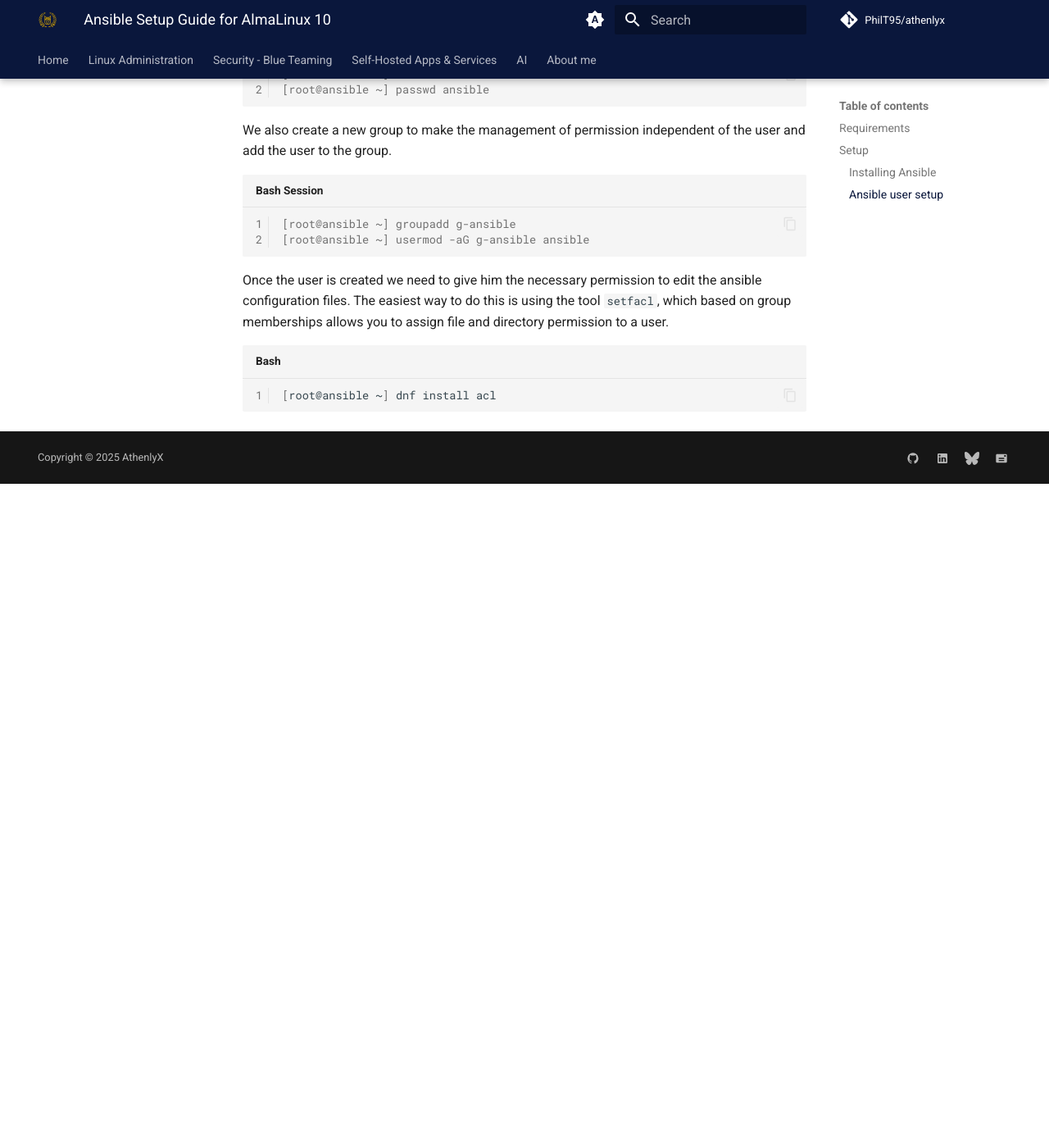
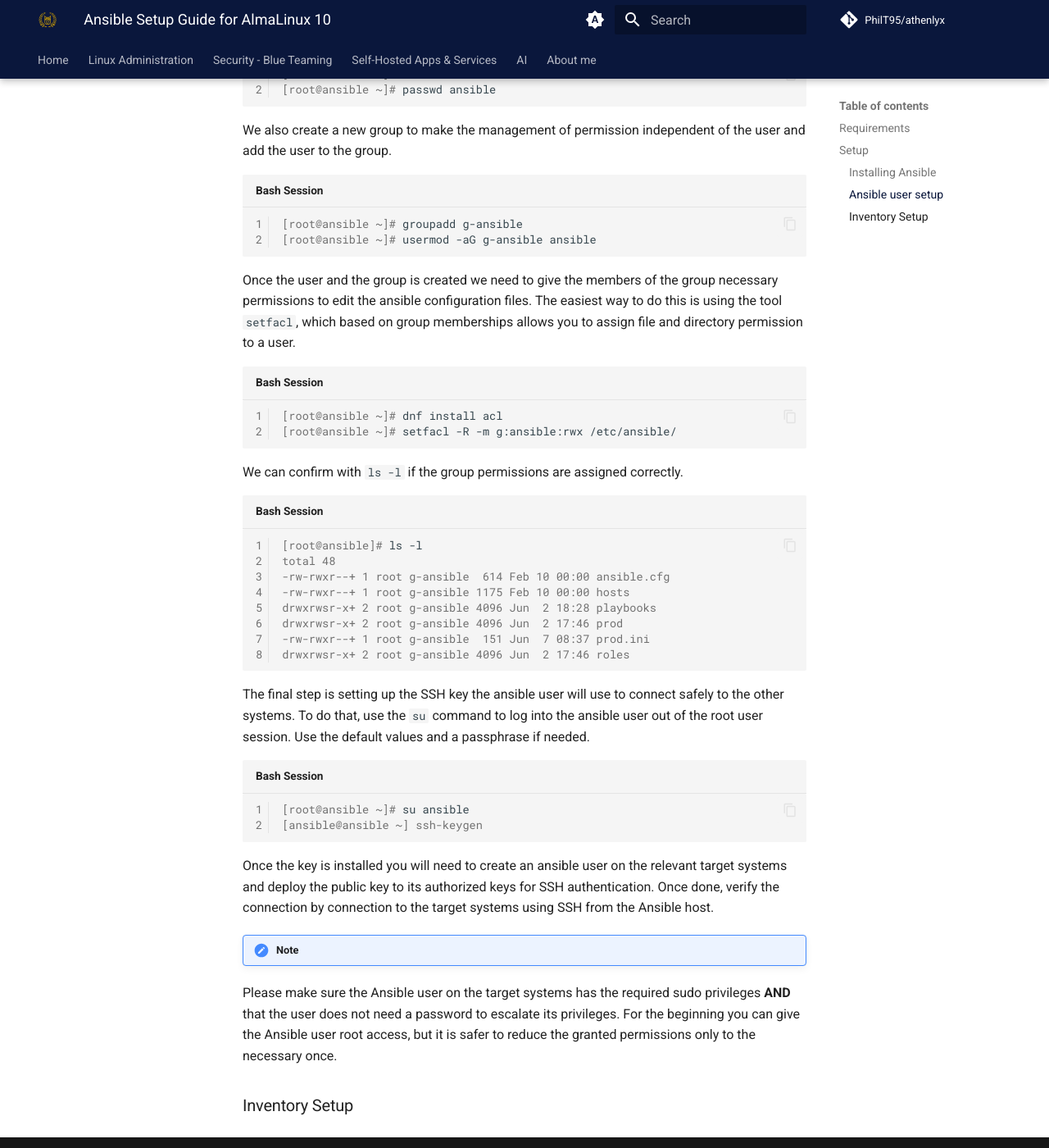
Before and after one commit to PhilT95/athenlyx, an MkDocs documentation site: the page built from docs/linux-admin/ansible/ansible_setup.md, in a window 1280 px wide and 1400 px high, scrolled down 1733 px. Shown: the whole window at 82% size. Built offline with MkDocs 1.6.1 and Material for MkDocs 9.7.7, drawn with Linux system fonts in a browser that asks for light colours; plug-ins that fetch from the network failed and are left out; comment, search, counter and statistics services are not loaded; before the commit the page ends 2323 px from its top, so only the background shows below that; some of the changed text lies outside the part shown.

Commit message:
Added Ansible user setup information

````diff
--- a/docs/linux-admin/ansible/ansible_setup.md
+++ b/docs/linux-admin/ansible/ansible_setup.md
@@ -19,14 +19,14 @@ This part of the setup is pretty straight-forward. Connect to your AlmaLinux 10
 
 ```console
 [admin@ansible ~]$ sudo su
-[root@ansible ~]$ dnf upgrade -y
-[root@ansible ~]$ dnf install ansible-core -y
+[root@ansible ~]# dnf upgrade -y
+[root@ansible ~]# dnf install ansible-core -y
 ```
 
 Verify the ansible installation and version using the `ansible --version` command.
 
 ```console
-[root@ansible ~] ansible --version
+[root@ansible ~]# ansible --version
 ansible [core 2.16.16]
   config file = /etc/ansible/ansible.cfg
   configured module search path = ['/root/.ansible/plugins/modules', '/usr/share/ansible/plugins/modules']
@@ -53,20 +53,52 @@ Since Ansible usually connects to different systems and therefore is a bigger se
 To start, the user needs to be created and a password should be set. You will be asked to enter and confirm the password for the new user *ansible*.
 
 ```console
-[root@ansible ~] useradd ansible
-[root@ansible ~] passwd ansible
+[root@ansible ~]# useradd ansible
+[root@ansible ~]# passwd ansible
 ```
 
 We also create a new group to make the management of permission independent of the user and add the user to the group.
 
 ```console
-[root@ansible ~] groupadd g-ansible
-[root@ansible ~] usermod -aG g-ansible ansible
+[root@ansible ~]# groupadd g-ansible
+[root@ansible ~]# usermod -aG g-ansible ansible
 ```
 
-Once the user is created we need to give him the necessary permission to edit the ansible configuration files. The easiest way to do this is using the tool `setfacl`, which based on group memberships allows you to assign file and directory permission to a user.
+Once the user and the group is created we need to give the members of the group necessary permissions to edit the ansible configuration files. The easiest way to do this is using the tool `setfacl`, which based on group memberships allows you to assign file and directory permission to a user.
 
-```bash
-[root@ansible ~] dnf install acl
+```console
+[root@ansible ~]# dnf install acl
+[root@ansible ~]# setfacl -R -m g:ansible:rwx /etc/ansible/
+```
+
+We can confirm with `ls -l` if the group permissions are assigned correctly.
+
+```console
+
+[root@ansible]# ls -l
+total 48
+-rw-rwxr--+ 1 root g-ansible  614 Feb 10 00:00 ansible.cfg
+-rw-rwxr--+ 1 root g-ansible 1175 Feb 10 00:00 hosts
+drwxrwsr-x+ 2 root g-ansible 4096 Jun  2 18:28 playbooks
+drwxrwsr-x+ 2 root g-ansible 4096 Jun  2 17:46 prod
+-rw-rwxr--+ 1 root g-ansible  151 Jun  7 08:37 prod.ini
+drwxrwsr-x+ 2 root g-ansible 4096 Jun  2 17:46 roles
 
 ```
+
+The final step is setting up the SSH key the ansible user will use to connect safely to the other systems. To do that, use the `su` command to log into the ansible user out of the root user session. Use the default values and a passphrase if needed.
+
+
+
+```console
+[root@ansible ~]# su ansible
+[ansible@ansible ~] ssh-keygen
+```
+
+Once the key is installed you will need to create an ansible user on the relevant target systems and deploy the public key to its authorized keys for SSH authentication. Once done, verify the connection by connection to the target systems using SSH from the Ansible host.
+
+!!! note
+  Please make sure the Ansible user on the target systems has the required sudo privileges **AND** that the user does not need a password to escalate its privileges. For the beginning you can give the Ansible user root access, but it is safer to reduce the granted permissions only to the necessary once.
+
+
+### Inventory Setup
````
